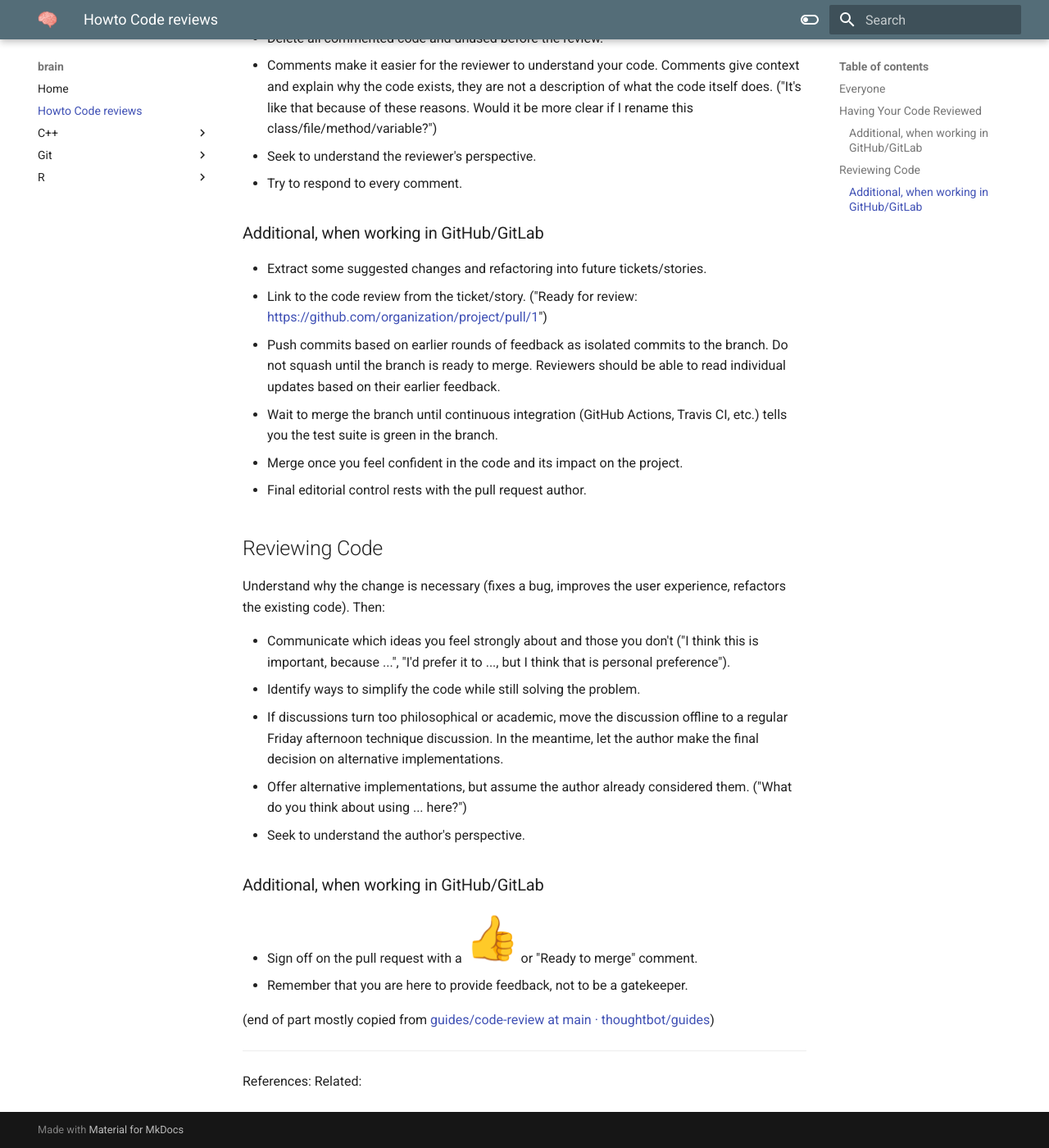
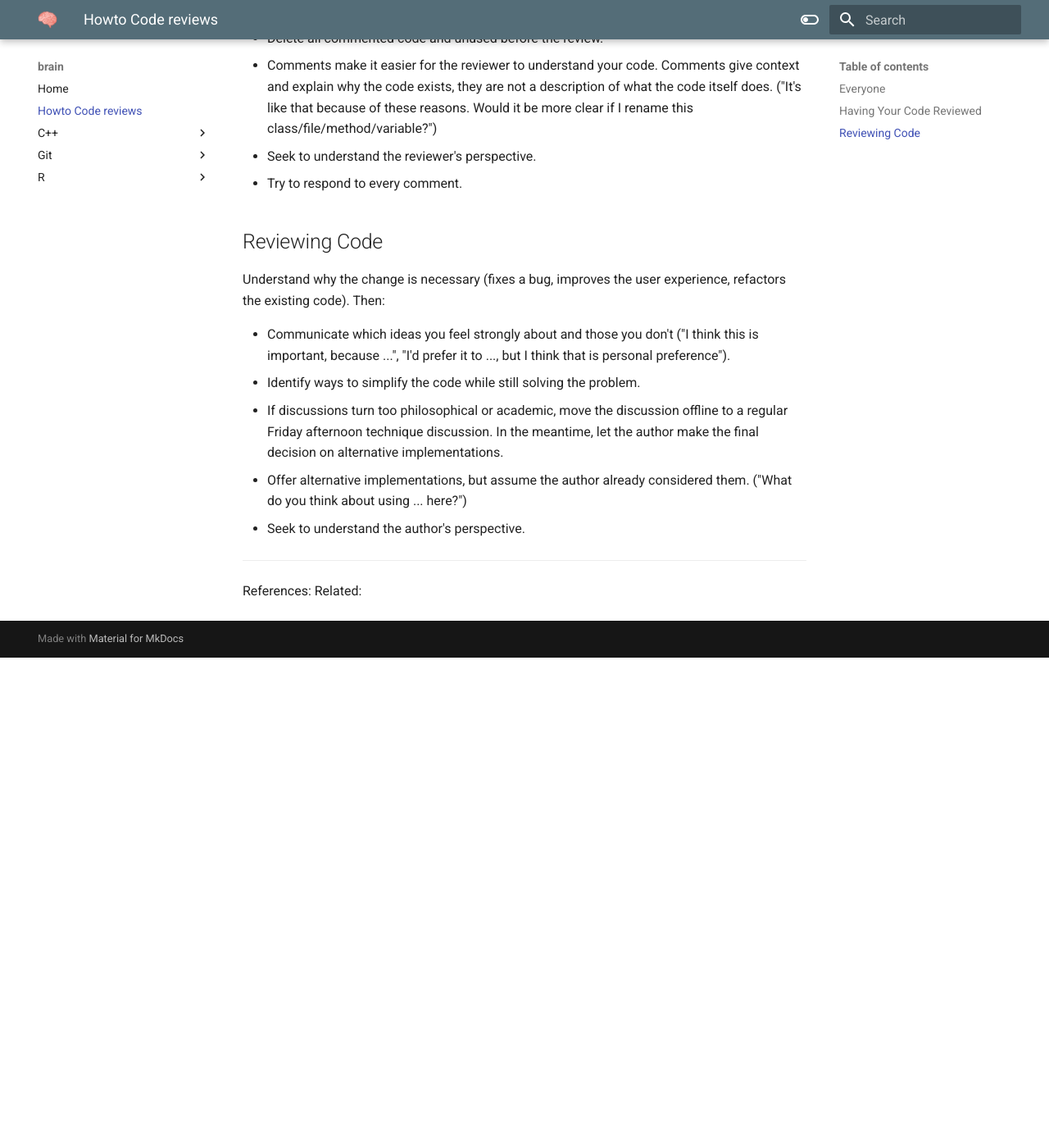
Before and after one commit to Eco-programmers/brain, an MkDocs documentation site: the page built from docs/Howto Code reviews.md, in a window 1280 px wide and 1400 px high, scrolled down 1857 px. Shown: the whole window at 82% size. Built offline with MkDocs 1.6.1 and Material for MkDocs 9.7.7, drawn with Linux system fonts in a browser that asks for light colours; emoji names are drawn with the system emoji font; after the commit the page ends 2659 px from its top, so only the background shows below that.

Commit message:
Removed GitHub specifics (needs extra note)

```diff
--- a/docs/Howto Code reviews.md
+++ b/docs/Howto Code reviews.md
@@ -47,15 +47,6 @@ It is helpful to understand that there are three perspectives to a code review:
 - Seek to understand the reviewer's perspective.
 - Try to respond to every comment.
 
-### Additional, when working in GitHub/GitLab
-
-- Extract some suggested changes and refactoring into future tickets/stories.
-- Link to the code review from the ticket/story. ("Ready for review: <https://github.com/organization/project/pull/1>")
-- Push commits based on earlier rounds of feedback as isolated commits to the branch. Do not squash until the branch is ready to merge. Reviewers should be able to read individual updates based on their earlier feedback.
-- Wait to merge the branch until continuous integration (GitHub Actions, Travis CI, etc.) tells you the test suite is green in the branch.
-- Merge once you feel confident in the code and its impact on the project.
-- Final editorial control rests with the pull request author.
-
 ## Reviewing Code
 
 Understand why the change is necessary (fixes a bug, improves the user experience, refactors the existing code). Then:
@@ -66,13 +57,6 @@ Understand why the change is necessary (fixes a bug, improves the user experienc
 - Offer alternative implementations, but assume the author already considered them. ("What do you think about using ... here?")
 - Seek to understand the author's perspective.
 
-### Additional, when working in GitHub/GitLab
-
-- Sign off on the pull request with a ![+1](https://github.githubassets.com/images/icons/emoji/unicode/1f44d.png) or "Ready to merge" comment.
-- Remember that you are here to provide feedback, not to be a gatekeeper.
-
-(end of part mostly copied from [guides/code-review at main · thoughtbot/guides](https://github.com/thoughtbot/guides/tree/main/code-review))
-
 ---
 
 References:
```
